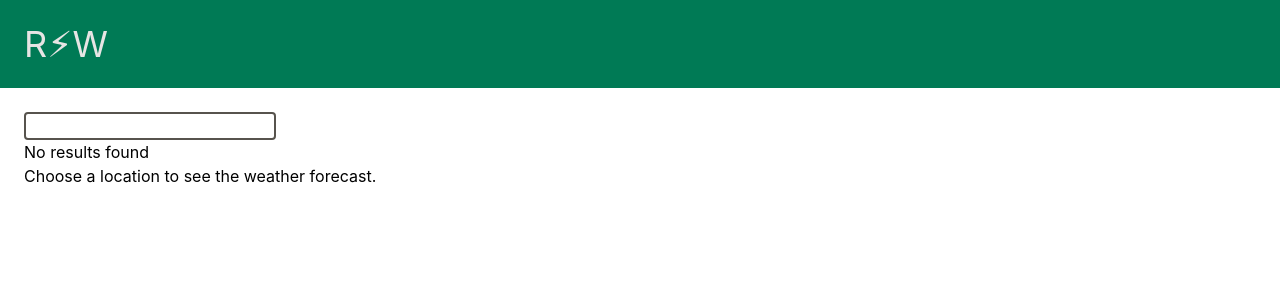
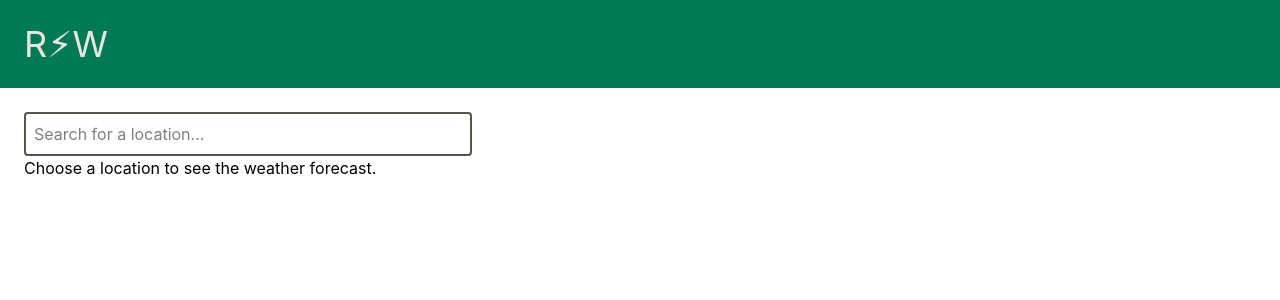
Before and after one commit to readybadger/ready-weather, a React (Vite) app: page / in a window 1280 px wide. Shown: the top 300 px of the page. Built offline with nearby package versions, Linux system fonts and the light colour scheme.

Commit message:
Update LocationSearch UX

```diff
--- /dev/null
+++ b/src/location/LocationOptionsList.tsx
@@ -0,0 +1,54 @@
+import type { Location } from './types'
+
+const LocationOptionItem = ({
+  location,
+  onSelectLocation,
+}: {
+  location: Location
+  onSelectLocation: (location: Location) => void
+}) => {
+  return (
+    <li
+      onClick={() => onSelectLocation(location)}
+      className="cursor-pointer hover:bg-amber-50 p-2"
+    >
+      {location.name}, {location.state ? `${location.state}, ` : ''}
+      {location.country}
+    </li>
+  )
+}
+
+export const LocationOptionsList = ({
+  isLoading,
+  options,
+  onSelectLocation,
+  hasSearched,
+}: {
+  isLoading: boolean
+  options?: Location[]
+  onSelectLocation: (location: Location) => void
+  hasSearched: boolean
+}) => {
+  const noResultsText = (
+    <div className="p-2">
+      {hasSearched ? 'No results found' : 'Type to start searching...'}
+    </div>
+  )
+
+  return (
+    <div className="absolute bg-stone-100 border-2  border-t-0 w-full top-full drop-shadow-md z-20 shadow-black rounded-b-sm">
+      {isLoading ? (
+        <div className="p-2">Loading...</div>
+      ) : (
+        <ul>
+          {options?.map((location) => (
+            <LocationOptionItem
+              location={location}
+              onSelectLocation={onSelectLocation}
+            />
+          )) || noResultsText}
+        </ul>
+      )}
+    </div>
+  )
+}
--- a/src/location/LocationSearch.tsx
+++ b/src/location/LocationSearch.tsx
@@ -3,6 +3,7 @@ import type { Location } from './types'
 import { Input } from '../ui/Input'
 import { useLocationQuery } from '../api/useLocationQuery'
 import { useDebouncedState } from '../utils/useDebouncedState'
+import { LocationOptionsList } from './LocationOptionsList'
 
 export const LocationSearch = ({
   onSelectLocation,
@@ -10,23 +11,32 @@ export const LocationSearch = ({
   onSelectLocation: (location: Location) => void
 }) => {
   const [searchText, setSearchText] = useState('')
+  const [resultsVisible, setResultsVisible] = useState(false)
+
   // This avoids hitting the API on every key press
   const debouncedSearchText = useDebouncedState(searchText)
 
   const { data, isLoading } = useLocationQuery({ search: debouncedSearchText })
 
   return (
-    <>
-      <Input type="text" value={searchText} onChangeText={setSearchText} />
-      <ul>
-        {data?.map((location) => (
-          <li onClick={() => onSelectLocation(location)}>
-            {location.name}, {location.state ? `${location.state}, ` : ''}
-            {location.country}
-          </li>
-        )) || 'No results found'}
-        {isLoading && 'Loading...'}
-      </ul>
-    </>
+    <div className="flex relative w-md">
+      <Input
+        type="text"
+        placeholder="Search for a location..."
+        value={searchText}
+        onChangeText={setSearchText}
+        onFocus={() => setResultsVisible(true)}
+        onBlur={() => setResultsVisible(false)}
+        className={`w-md p-2 cursor-pointer ${resultsVisible ? 'rounded-b-none' : ''}`}
+      />
+      {resultsVisible && (
+        <LocationOptionsList
+          isLoading={isLoading}
+          options={data}
+          onSelectLocation={onSelectLocation}
+          hasSearched={Boolean(debouncedSearchText)}
+        />
+      )}
+    </div>
   )
 }
```
